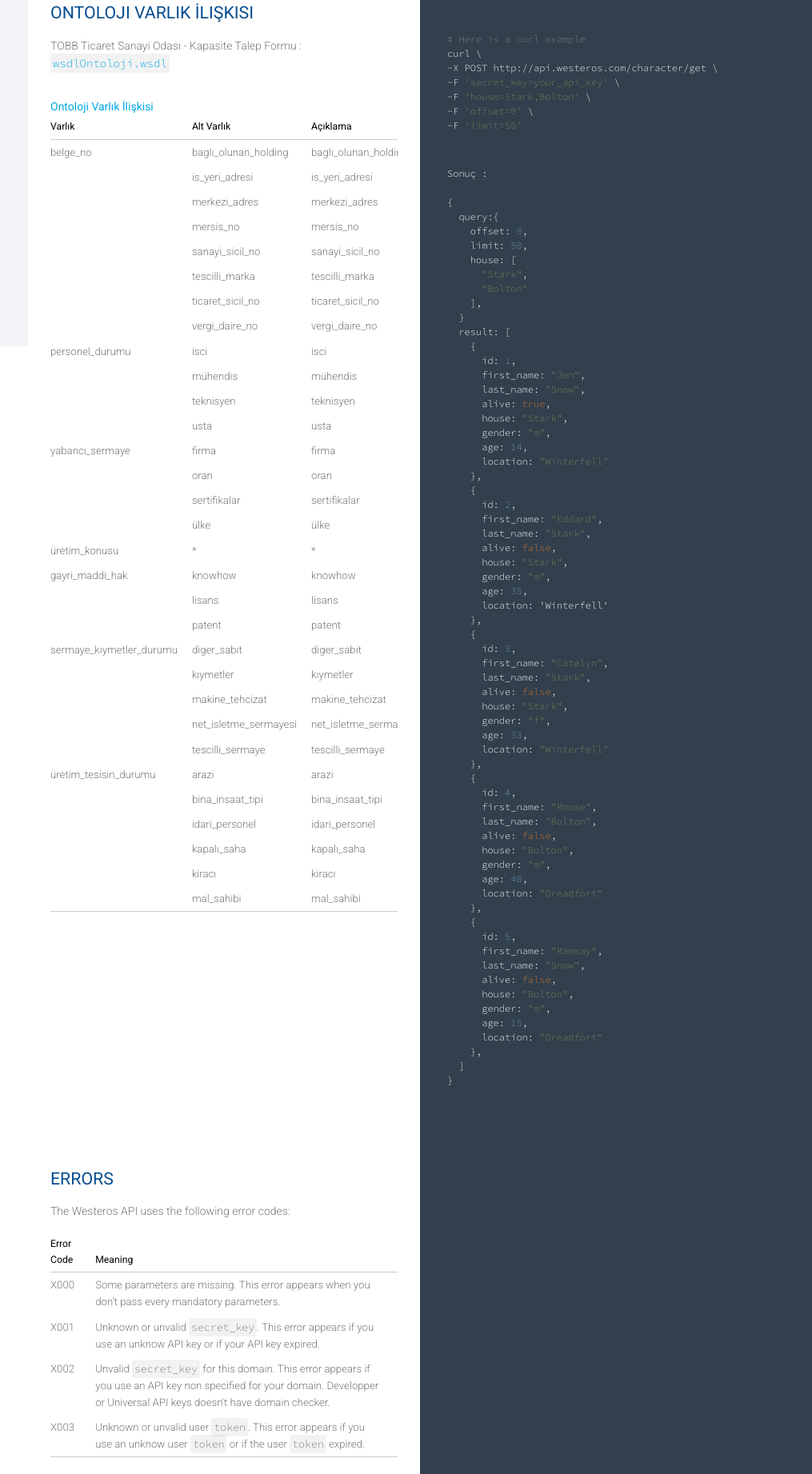
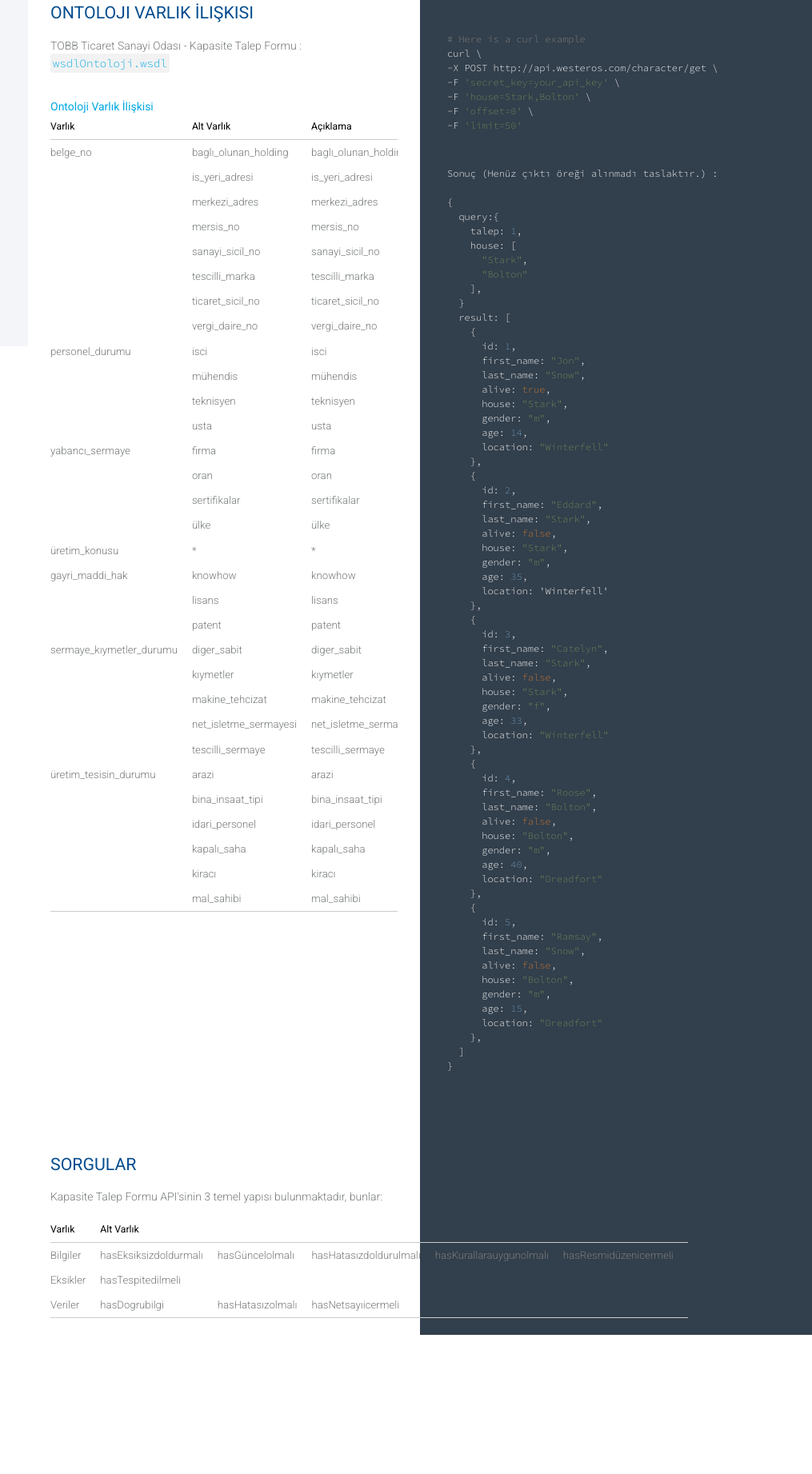
Before and after one commit to Hance06/Tobbon, a Django app: page / in a window 1280 px wide. Shown: the part 367-2210 px from the top of the page at 80% size, without its empty margins (265-1280 px from the left). After the commit the page ends 2036 px from the top, so only its background shows below. Run offline with Django 3.2, Linux system fonts and the light colour scheme; some libraries are stand-ins or nearby versions.

Commit message:
Template Update

```diff
--- a/templates/index.html
+++ b/templates/index.html
@@ -68,12 +68,11 @@ curl \
             </p>
             <br>
             <pre><code class="json">
-Sonuç :
+Sonuç (Henüz çıktı öreği alınmadı taslaktır.) :
 
 {
   query:{
-    offset: 0,
-    limit: 50,
+    talep: 1,
     house: [
       "Stark",
       "Bolton"
@@ -321,40 +320,52 @@ Sonuç :
             </table>
         </div>
         <div class="overflow-hidden content-section" id="content-errors">
-            <h2>Errors</h2>
+            <h2>Sorgular</h2>
             <p>
-                The Westeros API uses the following error codes:
+                Kapasite Talep Formu API'sinin 3 temel yapısı bulunmaktadır, bunlar:
             </p>
             <table>
                 <thead>
                 <tr>
-                    <th>Error Code</th>
-                    <th>Meaning</th>
+                    <th>Varlık</th>
+                    <th>Alt Varlık</th>
                 </tr>
                 </thead>
                 <tbody>
                 <tr>
-                    <td>X000</td>
+                    <td>Bilgiler</td>
                     <td>
-                        Some parameters are missing. This error appears when you don't pass every mandatory parameters.
+                        hasEksiksizdoldurmalı
+                    </td>
+                    <td>
+                        hasGüncelolmalı
+                    </td>
+                    <td>
+                        hasHatasızdoldurulmalı
+                    </td>
+                    <td>
+                        hasKurallarauygunolmalı
+                    </td>
+                    <td>
+                        hasResmidüzenicermeli
                     </td>
                 </tr>
                 <tr>
-                    <td>X001</td>
+                    <td>Eksikler</td>
                     <td>
-                        Unknown or unvalid <code class="higlighted">secret_key</code>. This error appears if you use an unknow API key or if your API key expired.
+                        hasTespitedilmeli
                     </td>
                 </tr>
                 <tr>
-                    <td>X002</td>
+                    <td>Veriler</td>
                     <td>
-                        Unvalid <code class="higlighted">secret_key</code> for this domain. This error appears if you use an  API key non specified for your domain. Developper or Universal API keys doesn't have domain checker.
+                        hasDogrubilgi
                     </td>
-                </tr>
-                <tr>
-                    <td>X003</td>
                     <td>
-                        Unknown or unvalid user <code class="higlighted">token</code>. This error appears if you use an unknow user <code class="higlighted">token</code> or if the user <code class="higlighted">token</code> expired.
+                        hasHatasızolmalı
+                    </td>
+                    <td>
+                        hasNetsayıicermeli
                     </td>
                 </tr>
                 </tbody>
```
